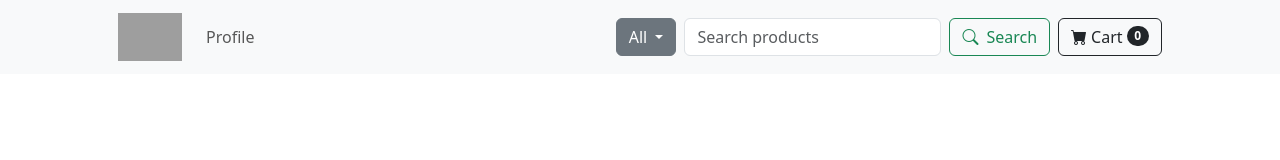
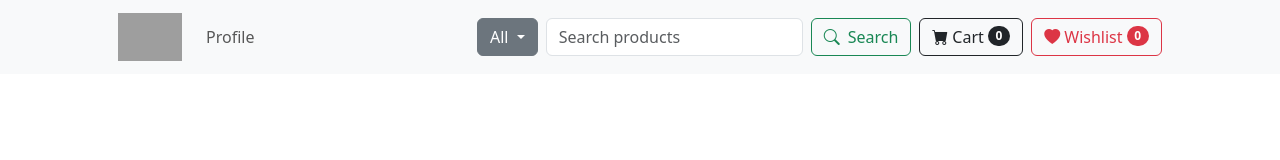
Before and after one commit to melbasiouny/eCommerce-Product-Module, a website built with Vite: page frontend/src/detailed-view.html in a window 1280 px wide. Shown: the top 160 px of the page. Built offline with nearby package versions, Linux system fonts and the light colour scheme; grey boxes are pictures that could not be loaded.

Commit message:
Add wishlist button to navbar

```diff
--- a/frontend/src/detailed-view.html
+++ b/frontend/src/detailed-view.html
@@ -242,6 +242,13 @@
                             Cart
                             <span class="badge bg-dark text-white ms-1 rounded-pill">0</span>
                         </a>
+
+                        <a class="btn btn-outline-danger d-flex align-items-center" href="http://172.105.25.146:8081/404.html" style="margin-left: 8px;"
+                            type="submit">
+                            <i class="bi bi-heart-fill me-1"></i>
+                            Wishlist
+                            <span class="badge bg-danger text-white ms-1 rounded-pill">0</span>
+                        </a>
                     </form>
                 </div>
             </div>
```
Also changed, not shown: frontend/src/index.html (+7 -0 lines), frontend/src/product-search.html (+7 -0 lines).
